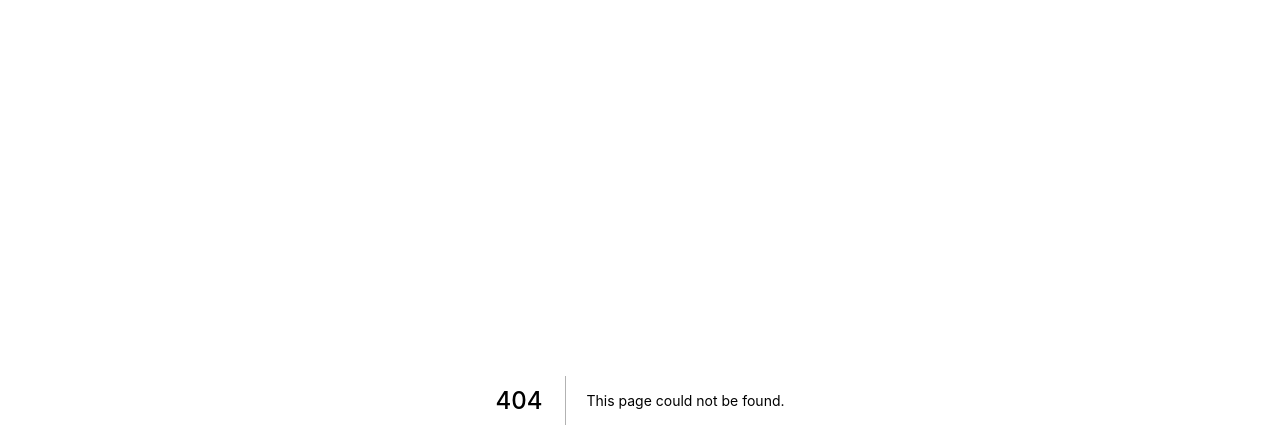
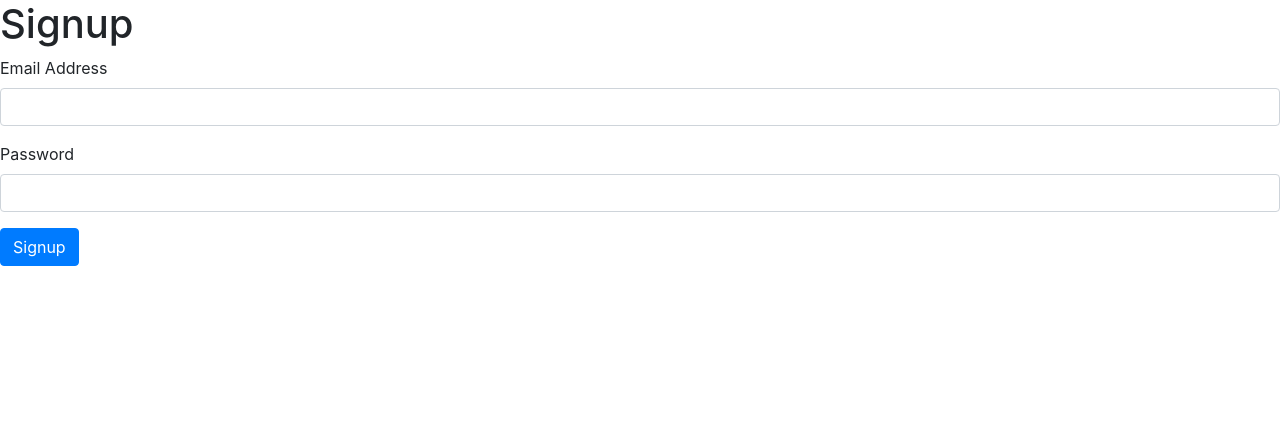
Before and after one commit to VaggelisKa/nextjs-microservices, a Next.js app: page /auth/signup in a window 1280 px wide. Before the commit this address had no page. Shown: the top 448 px of the page. Built offline with nearby package versions, Linux system fonts and the light colour scheme.

Commit message:
Handling email and password inputs

```diff
--- a/package.json
+++ b/package.json
@@ -4,7 +4,7 @@
   "description": "",
   "main": "index.js",
   "scripts": {
-    "dev": "next dev",
+    "dev": "next",
     "build": "next build",
     "start": "next start"
   },
--- /dev/null
+++ b/pages/auth/signup.js
@@ -0,0 +1,39 @@
+import React, { useState } from 'react';
+
+export default () => {
+  const [email, setEmail] = useState('');
+  const [password, setPassword] = useState('');
+
+  const handleSubmit = (e) => {
+    e.preventDefault();
+
+    console.log(email + ' ' + password);
+  }
+
+  return (
+    <form onSubmit={handleSubmit}>
+      <h1>Signup</h1>
+      <div className="form-group">
+        <label>Email Address</label>
+        <input
+          value={email}
+          type="text"
+          className="form-control"
+          onChange={ (e) => setEmail(e.target.value) }
+        />
+      </div>
+      <div className="form-group">
+        <label>Password</label>
+        <input
+          value={password}
+          type="password"
+          className="form-control"
+          onChange={ (e) => setPassword(e.target.value) }
+        />
+      </div>
+      <button className="btn btn-primary" type="submit">
+        Signup
+      </button>
+    </form>
+  );
+};
```
